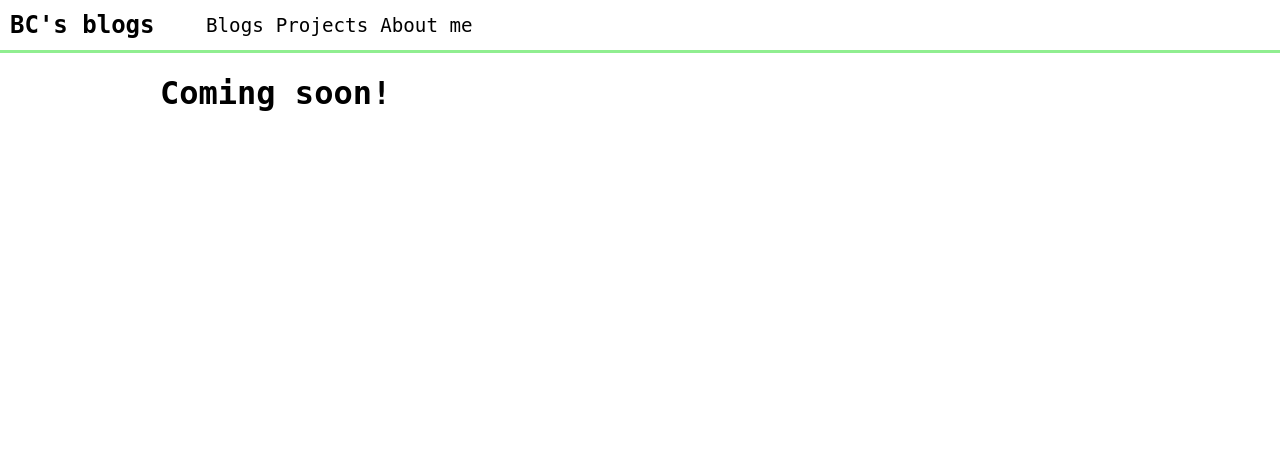
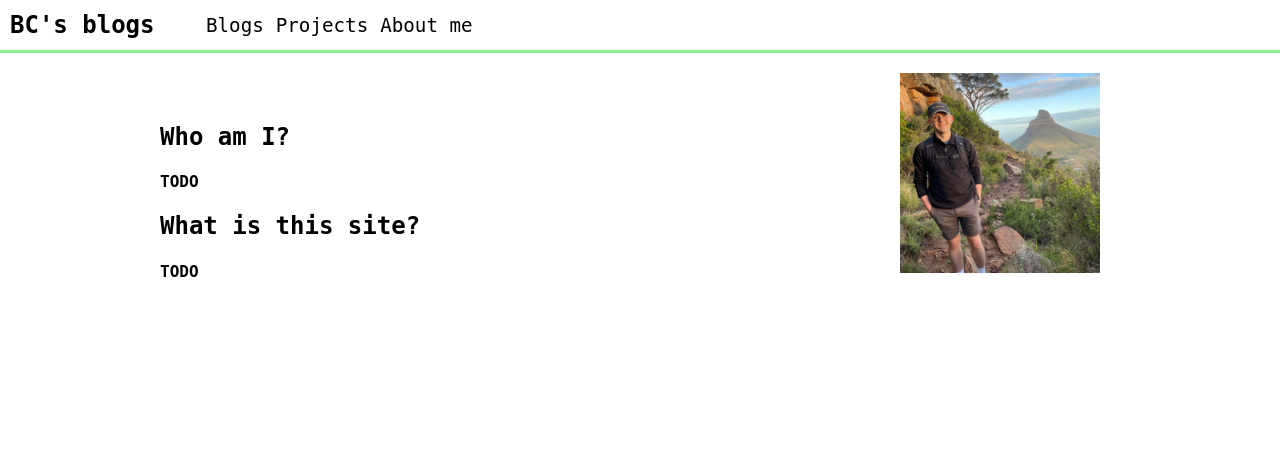
Before and after one commit to benchiverton/Blog, an ASP.NET Core app: page /about in a window 1280 px wide. Shown: the top 476 px of the page. Run offline with ASP.NET Core 8, Linux system fonts and the light colour scheme; data that the repository does not hold is empty; style sheets or scripts are compiled from the project's sources; some libraries are stand-ins or nearby versions.

Commit message:
Start 'About me' page

```diff
--- a/src/BenChiverton.Blog/About/About.razor
+++ b/src/BenChiverton.Blog/About/About.razor
@@ -1,3 +1,10 @@
 @page "/about"
 
-<h1>Coming soon!</h1>
+<div class="about-text-container">
+    <img class="about-image" src="images/about/profile.png" />
+    <div class="spacer" />
+    <h2>Who am I?</h2>
+    <h4>TODO</h4>
+    <h2>What is this site?</h2>
+    <h4>TODO</h4>
+</div>
--- a/src/BenChiverton.Blog/About/About.razor.css
+++ b/src/BenChiverton.Blog/About/About.razor.css
@@ -0,0 +1,18 @@
+.about-container {
+}
+
+.about-image {
+    max-width: 200px;
+    float: right;
+    margin: 20px;
+}
+
+.spacer {
+    height: 50px;
+}
+
+@media only screen and (max-width: 600px) {
+    .spacer {
+        height: 0;
+    }
+}
```
